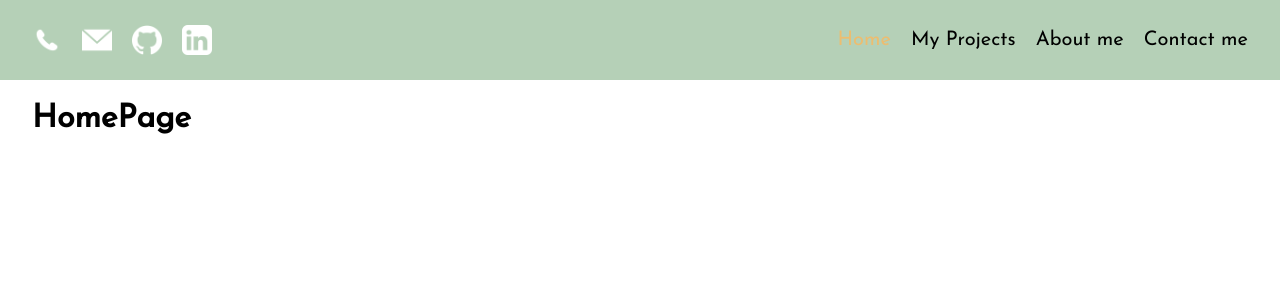
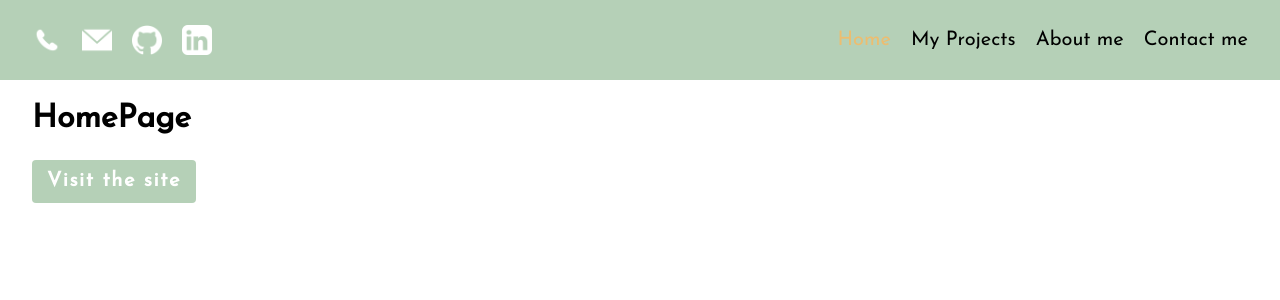
Before and after one commit to Eli421/elizabeth-portfolio, a React (Vite) app: page / in a window 1280 px wide. Shown: the top 300 px of the page. Built offline with nearby package versions, Linux system fonts and the light colour scheme.

Commit message:
002-componente-boton-botones reciben texto y colores
Se crea el componente boton y sus respectivos estilos

```diff
--- /dev/null
+++ b/src/components/Button/Button.jsx
@@ -0,0 +1,20 @@
+
+import React from 'react'
+import "./button.scss"
+
+const Button = ({bgColor, txColor, text}) => {
+
+  return (
+    <button className= {`btn ${bgColor} ${txColor}`}>
+       {text}
+    </button>
+  )
+}
+
+export default Button
+
+//La funcion tiene que recibir una variable para background color, color y el texto:
+
+//bgColor
+//txColor
+//text
--- /dev/null
+++ b/src/components/Button/button.scss
@@ -0,0 +1,30 @@
+@import '../../styles/base/variables.scss';
+
+.btn {
+    border: none;
+    border-radius: 4px;
+    padding: 10px 15px;
+    font-weight: 900;
+    font-size: 20px;
+    letter-spacing: 1.6px
+}
+
+.btn-primary {
+    background-color: $primario;
+}
+.btn-secundary {
+    background-color: $secundario;
+}
+.btn-terciary {
+    background-color: $terciario;
+}
+.btn-white {
+    background-color: $blanco;
+}
+
+.white-text {
+    color: $blanco
+}
+.secundary-text {
+    color: $secundario
+}
--- a/src/pages/home/HomePage.jsx
+++ b/src/pages/home/HomePage.jsx
@@ -1,7 +1,17 @@
 import React from 'react'
+import Button from '../../components/Button/button'
+
 
 export const HomePage = () => {
   return (
-    <h1>HomePage</h1>
+    <>
+      <h1>HomePage</h1>
+      <Button
+        text= "Visit the site"
+        bgColor= "btn-primary"
+        txColor="white-text"
+      />
+    </>
+
   )
 }
```
